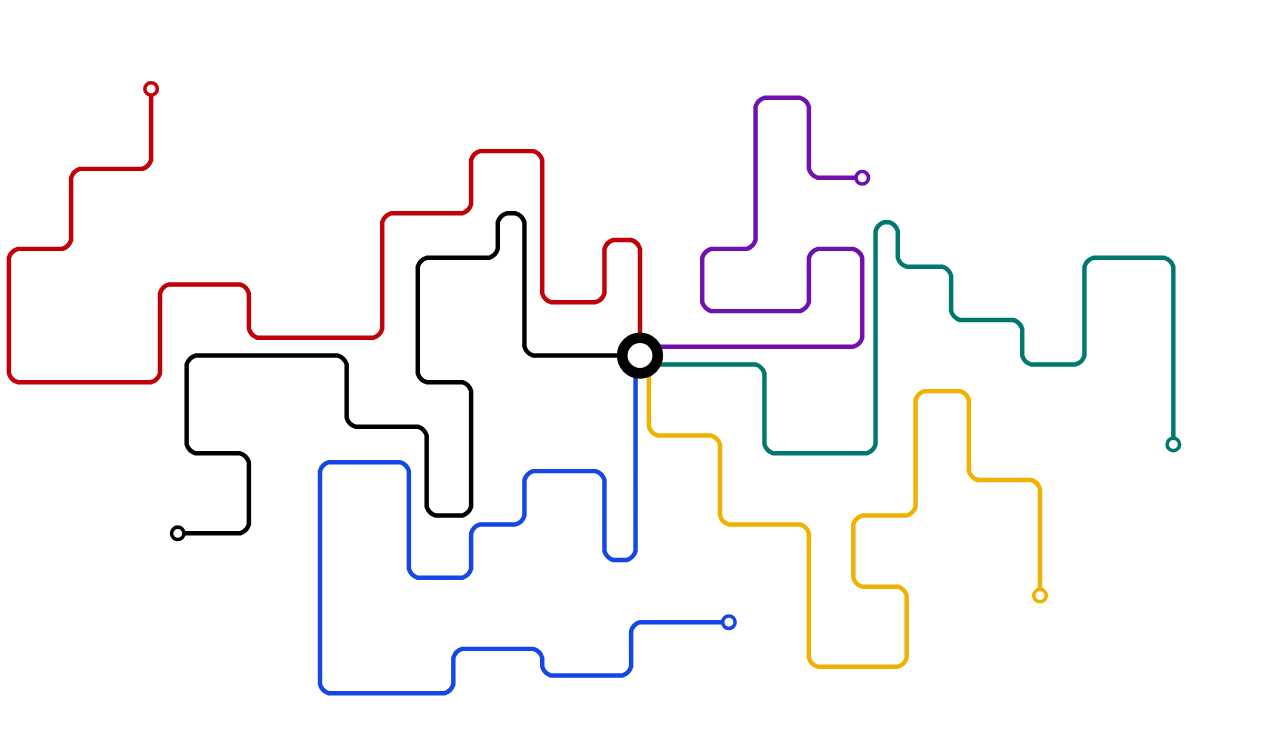
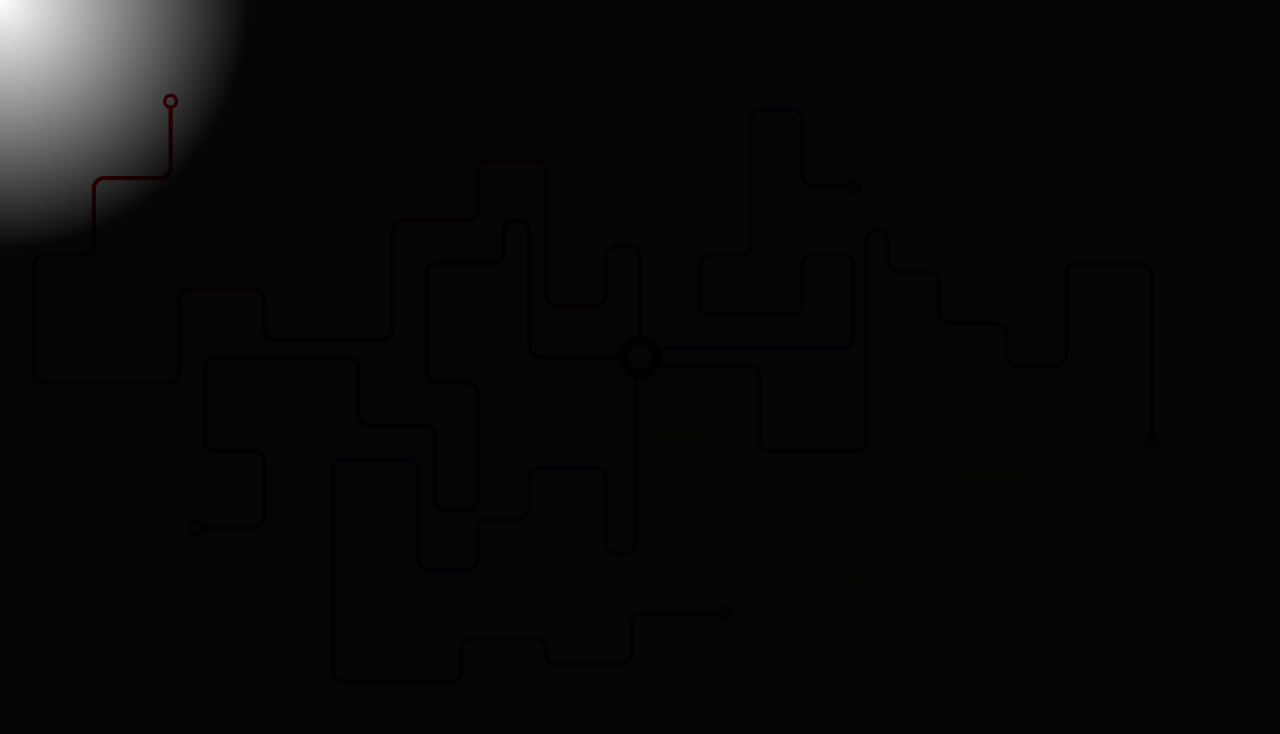
Before and after one commit to Gitbyt3/Portfolio-Project, a React (Vite) app in the folder SPOTFOLIO/: page / in a window 1280 px wide. Shown: the top 734 px of the page. Built offline with nearby package versions, Linux system fonts and the light colour scheme.

Commit message:
Added flashlight functionality and adjusted viewbox

```diff
--- a/SPOTFOLIO/src/App.jsx
+++ b/SPOTFOLIO/src/App.jsx
@@ -1,4 +1,4 @@
-import { useState } from 'react'
+import { useState, useEffect } from 'react'
 import './tailwind.css'
 import Station from "./Components/Station"
 import Intersection from "./Components/Intersection"
@@ -23,9 +23,19 @@ function App() {
   const station6_route = "M 950 670 V 550 A 15 15 0 0 0 940 540 H 880 A 15 15 0 0 1 870 530 V 450 A 15 15 0 0 0 860 440 H 820 A 15 15 0 0 0 810 450 V 570 A 15 15 0 0 1 800 580 H 750 A 15 15 0 0 0 740 590 V 650 A 15 15 0 0 0 750 660 H 790 A 15 15 0 0 1 800 670 V 740 A 15 15 0 0 1 790 750 H 700 A 15 15 0 0 1 690 740 V 600 A 15 15 0 0 0 680 590 H 600 A 15 15 0 0 1 590 580 V 500 A 15 15 0 0 0 580 490 H 520 A 15 15 0 0 1 510 480 V 400"
   const station6_colour = "stroke-yellow-500"
 
+  const isLightsOn = 0
+
+  const [mousePosition, setMousePosition] = useState({ x: 0, y: 0 })
+
+  useEffect(() => {
+    const updateMousePosition = (e) => {setMousePosition({ x: e.clientX, y: e.clientY })}
+    window.addEventListener('mousemove', updateMousePosition)
+    return () => {window.removeEventListener('mousemove', updateMousePosition)}
+    }, [])
+
   return (
-    <svg viewBox="0 0 1000 900" preserveAspectRatio="xMidYMid meet" className="w-screen h-screen">
-    {/* <svg viewBox="0 0 1000 800" preserveAspectRatio="xMidYMid meet" className="w-screen h-screen"> */}
+    <div>
+      <svg viewBox="-250 0 1500 900" preserveAspectRatio="xMidYMid meet" className="w-screen h-screen">
 
         {/* Station 1 */}
         <Line route={station1_route} colour={station1_colour}/>
@@ -51,8 +61,14 @@ function App() {
         <Line route={station6_route} colour={station6_colour}/>
         <Station x="950" y="670" colour={station6_colour}/>
 
+        {/* Intersection */}
         <Intersection x="500" y="400"/>
       </svg>
+      <div
+        className="pointer-events-none fixed inset-0 z-20 w-screen h-screen transition-opacity duration-500"
+        style={{ opacity: isLightsOn ? 0 : 1, background: `radial-gradient(circle 250px at ${mousePosition.x}px ${mousePosition.y}px, transparent 0%, rgba(0, 0, 0, 0.98) 100%)` }}
+      />
+    </div>
   )
 }
 
```
Lines whose indentation alone changed are shown as unchanged.
